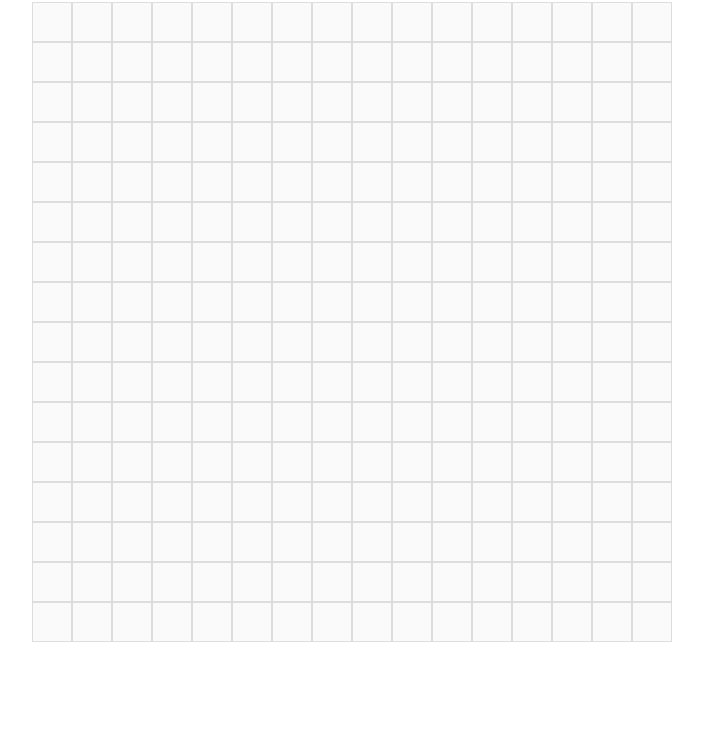
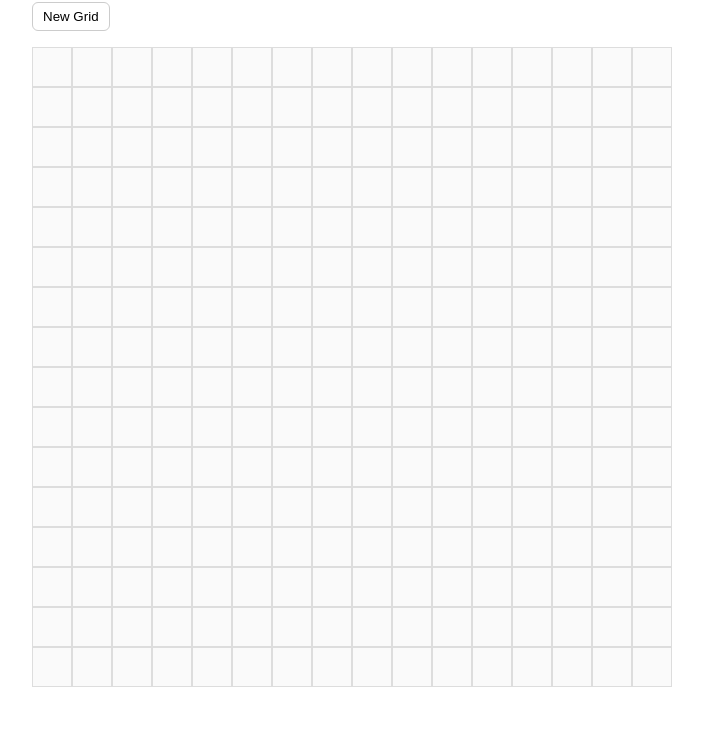
Before and after one commit to Nacko577/Etch-A-Sketch, a plain HTML site: page index.html in a window 1280 px wide. Shown: the part 50-800 px from the top of the page, without its empty margins (288-991 px from the left). Drawn offline with Linux system fonts and the light colour scheme.

Commit message:
Added a button that can create a different sized grid

```diff
--- a/index.html
+++ b/index.html
@@ -9,7 +9,11 @@
 <body>
   <h1>Etch-A-Sketch</h1>
 
-  <div id="grid-container" class="grid-container" aria-label="16 by 16 grid"></div>
+  <div id="controls" class="controls">
+    <button id="new-grid-btn" type="button">New Grid</button>
+  </div>
+
+  <div id="grid-container" class="grid-container" aria-label="Grid"></div>
 
   <script src="script.js"></script>
 </body>
--- a/script.js
+++ b/script.js
@@ -1,18 +1,46 @@
-// Creating a 16x16 grid dynamically
 document.addEventListener('DOMContentLoaded', function () {
   const container = document.getElementById('grid-container');
-  const GRID_SIZE = 16;
-  const total = GRID_SIZE * GRID_SIZE;
+  const newGridBtn = document.getElementById('new-grid-btn');
+
+  // Build grid of `size x size` squares inside the container
+  function createGrid(size) {
+    // Guard and clamp size to [1, 100]
+    size = Math.min(Math.max(parseInt(size, 10) || 16, 1), 100);
+
+    // Update CSS variable used by .square to compute width
+    container.style.setProperty('--grid-size', size);
+
+    // Remove existing squares
+    container.innerHTML = '';
+
+    const total = size * size;
 
     for (let i = 0; i < total; i++) {
       const cell = document.createElement('div');
       cell.className = 'square';
 
-    // Add hover effect to color over cells
+      // Add persistent hover behavior (pen effect)
       cell.addEventListener('mouseenter', () => {
         cell.classList.add('active');
       });
 
       container.appendChild(cell);
     }
+  }
+
+  createGrid(16);
+
+  // Prompt the user for a new grid size and rebuild the grid
+  newGridBtn.addEventListener('click', () => {
+    const input = prompt('Enter number of squares per side (max 100):', '16');
+    if (input === null) return; // user cancelled
+
+    const n = parseInt(input, 10);
+    if (isNaN(n) || n < 1 || n > 100) {
+      alert('Please enter a whole number between 1 and 100.');
+      return;
+    }
+
+    createGrid(n);
   });
+});
--- a/styles.css
+++ b/styles.css
@@ -19,13 +19,15 @@ h1 {
 }
 
 .grid-container {
+    /* Configurable number of cells per row */
+    --grid-size: 16;
     width: min(80vmin, 640px);
     display: flex;
     flex-wrap: wrap;
 }
 
 .square {
-    flex: 0 0 calc(100% / 16);
+    flex: 0 0 calc(100% / var(--grid-size));
     aspect-ratio: 1 / 1;
     border: 1px solid #ddd;
     background: #fafafa;
@@ -33,6 +35,26 @@ h1 {
 
 .square:hover { background: #e9f3ff; }
 
+/* Controls */
+.controls {
+    width: min(80vmin, 640px);
+    display: flex;
+    justify-content: flex-start;
+    margin-bottom: 4px;
+}
+
+.controls button {
+    padding: 6px 10px;
+    border-radius: 6px;
+    border: 1px solid #ccc;
+    background: #fff;
+    cursor: pointer;
+}
+
+.controls button:hover {
+    background: #f3f6ff;
+}
+
 /* Active state when hovered over */
 .square.active {
     background: #222;
```
Lines whose indentation alone changed are shown as unchanged.
